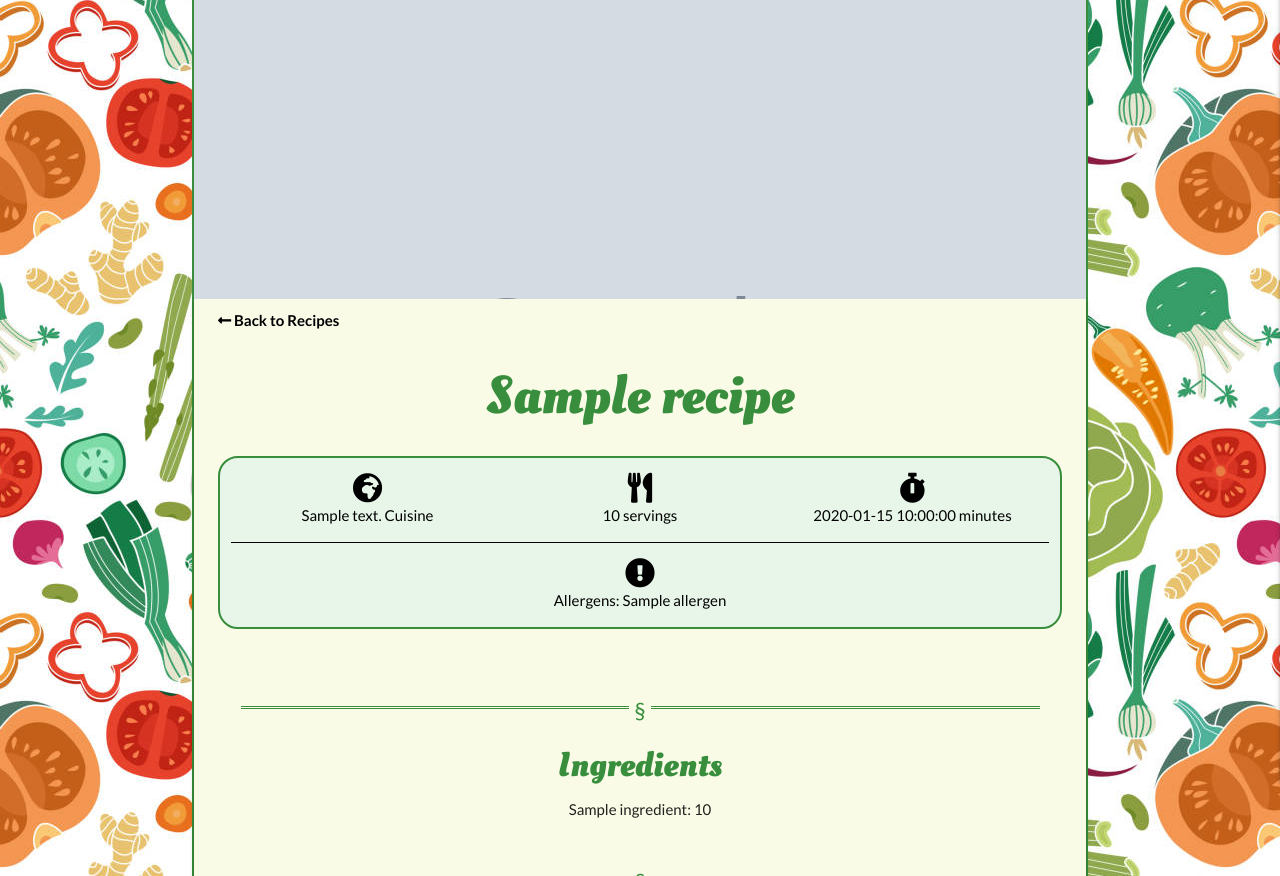
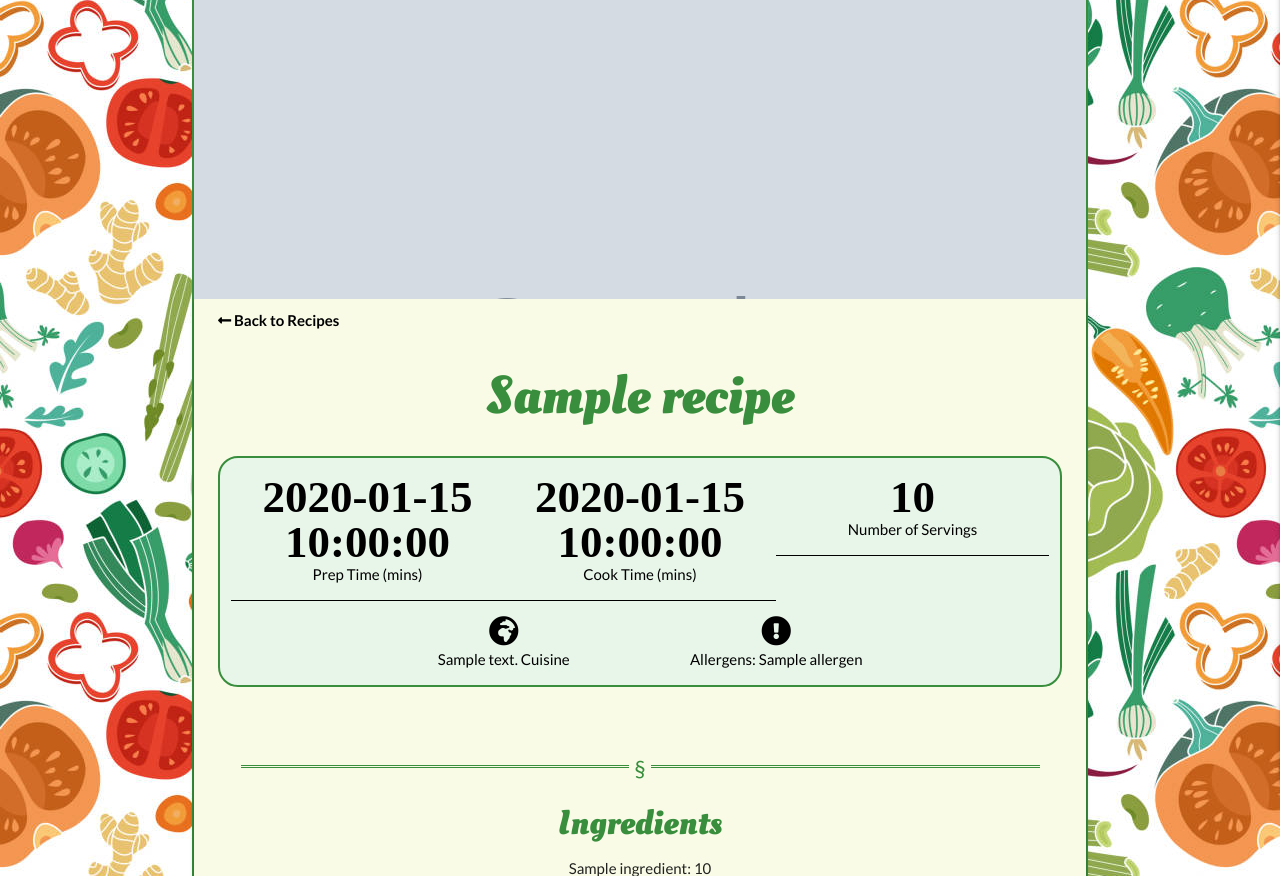
Before and after one commit to jerhabor/perfect-palate, a Flask app: template templates/full_recipe.html in a window 1280 px wide. Shown: the part 77-953 px from the top of the page. Run offline with Flask 2, Linux system fonts and the light colour scheme; the template is opened without the code that fills it: most values are stand-ins (such as "Sample title", 1, 10 or a date in 2020); grey boxes marked "Sample" are stand-in pictures; some libraries are stand-ins or nearby versions.

Commit message:
REFACTOR/FEAT: Code has been reordered for better site architecture. Prep time field is also included. The prep time, cooking time and servings numbers are now displayed as icons.

```diff
--- a/templates/full_recipe.html
+++ b/templates/full_recipe.html
@@ -54,26 +54,40 @@
         <div class="row full-recipe-header">
             <!-- Key Recipe Information -->
             <div class="col s12 key-info">
+                <!-- Recipe Preparation Time -->
+                <div class="key-recipe-info center-align col s6 m4">
+                    <p>
+                        <i class="fas fa-3x">
+                        {% if recipe.prep_time %}
+                            {{ recipe.prep_time }}
+                        {% else %}
+                            0
+                        {% endif %}</i><br>
+                        Prep Time (mins)<br>
+                    </p>
+                </div>
+                <!-- Recipe Cooking Time -->
+                <div class="key-recipe-info center-align col s6 m4">
+                    <p>
+                        <a href="/search?query={{ recipe.cooking_time }}">
+                            <i class="fas fa-3x">{{ recipe.cooking_time }}</i><br>
+                            Cook Time (mins)
+                        </a><br>
+                    </p>
+                </div>
+                <!-- Recipe Number of Servings -->
+                <div class="key-recipe-info center-align col s12 m4">
+                    <p><i class="fas fa-3x">{{ recipe.servings }}</i><br>Number of Servings</p>
+                </div>
                 <!-- Cuisine Type -->
-                <div class="key-recipe-info center-align col s12 m4">
+                <div class="key-recipe-info cuisine center-align col s12 m4 offset-m2">
                     <p class="center-align">
                         <i class="fas fa-globe-africa fa-2x"> </i><br>
                         <a href="/search?query={{ recipe.cuisine_type }}">{{ recipe.cuisine_type }} Cuisine</a>
                     </p>
                 </div>
-                <!-- Recipe Number of Servings -->
-                <div class="key-recipe-info center-align col s6 m4">
-                    <p><i class="fas fa-utensils fa-2x"> </i><br>{{ recipe.servings }} servings</p>
-                </div>
-                <!-- Recipe Cooking Time -->
-                <div class="key-recipe-info center-align col s6 m4">
-                    <p>
-                        <i class="fas fa-stopwatch fa-2x"></i><br>
-                        <a href="/search?query={{ recipe.cooking_time }}">{{ recipe.cooking_time }} minutes</a>
-                    </p>
-                </div>
                 <!-- List of Allergens -->
-                <div class="center-align col s12">
+                <div class="center-align col s12 m4">
                     <p>
                         <i class="fas fa-exclamation-circle fa-2x"></i><br>
                         Allergens:
```
